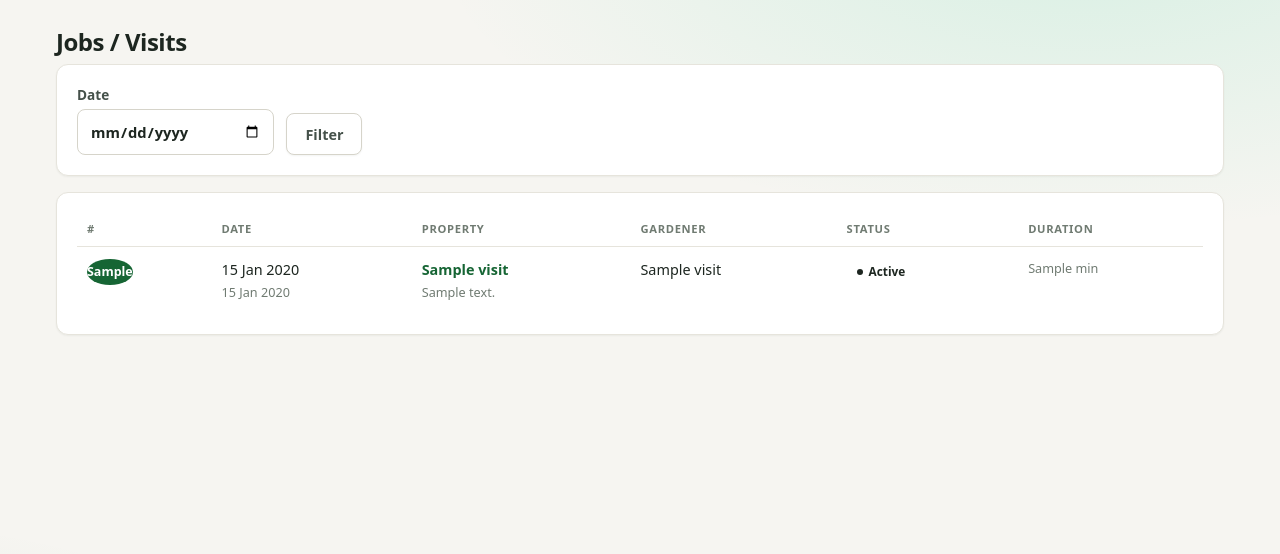
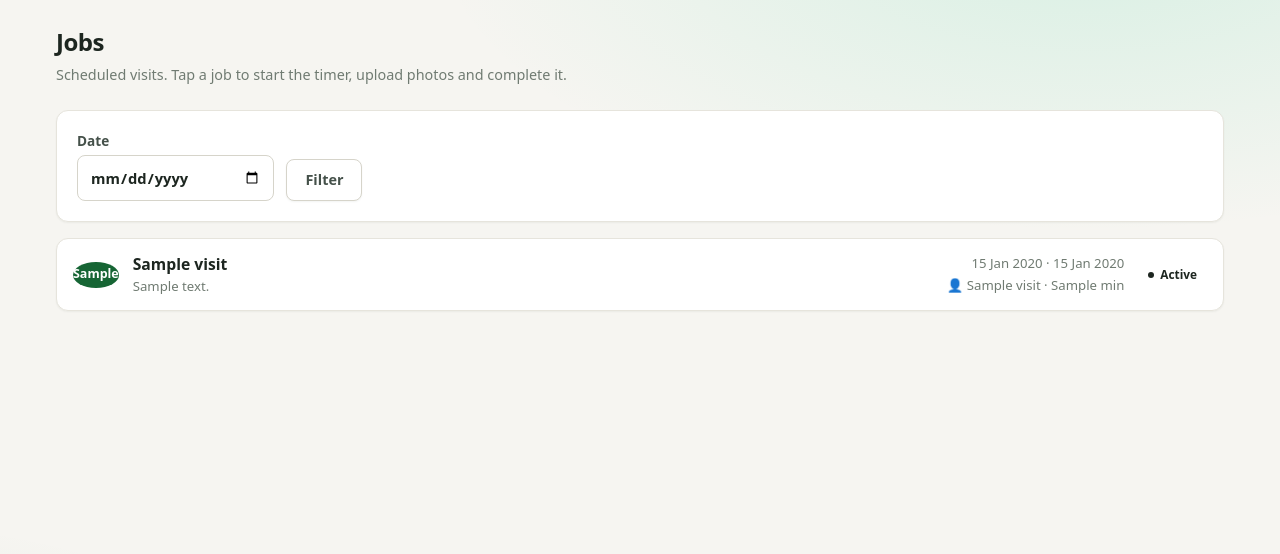
Before and after one commit to matthewhe22/GardeningMgt, a Node project: template views/visits/index.ejs in a window 1280 px wide. Shown: the top 554 px of the page. Run offline with Node 20 templates, Linux system fonts and the light colour scheme; the template is opened without the code that fills it: most values are stand-ins (such as "Sample title", 1, 10 or a date in 2020).

Commit message:
Redesign job pages around the gardener workflow; rename Site jobs to Sites
Job detail page: header chips (date, address, gardener, status,
replacement badge), then a single action card — a full-width Start job
button, or the photo-count + confirmation + Complete job button while
running, or the completion summary with report link when done. Work
sections (tasks, photos, comments) follow, and all staff controls
(reassign, reschedule, status, duration, invoice) are folded into a
collapsed 'Manage job' panel so gardeners aren't faced with them on
mobile. Date change lives in a small collapsible for everyone.

Jobs list: squashed table replaced by tappable job cards (site, address,
date/window, gardener, status) that stack cleanly on phones.

Navigation: 'Site jobs' renamed to 'Sites'.

https://claude.ai/code/session_01D7h3gSbWGE4CqmH5SgMapW

```diff
--- a/public/css/style.css
+++ b/public/css/style.css
@@ -918,3 +918,42 @@ body.anon {
   body.authed main.container { margin: 0; padding: 0; }
   .card { box-shadow: none; }
 }
+
+/* --------------------------------------------------------------------------
+   Job page workflow & job list rows
+   -------------------------------------------------------------------------- */
+
+.chips { display: flex; flex-wrap: wrap; gap: 8px; align-items: center; margin: 8px 0 4px; }
+.chip {
+  display: inline-flex; align-items: center; gap: 6px;
+  background: var(--card); border: 1px solid var(--border);
+  border-radius: 999px; padding: 4px 12px; font-size: 0.84rem; color: var(--text-soft);
+}
+
+.btn-block { display: block; width: 100%; padding: 14px 16px; font-size: 1.05rem; font-weight: 650; text-align: center; }
+.btn-row { display: flex; gap: 10px; flex-wrap: wrap; align-items: center; }
+.confirm-line { display: flex; align-items: center; gap: 10px; font-weight: 600; margin: 10px 0; }
+.confirm-line input { width: 20px; height: 20px; }
+
+.timer-card details { margin-top: 12px; }
+.manage-card summary { cursor: pointer; }
+.comment-photo { max-width: 140px; display: inline-block; margin-right: 8px; }
+
+.job-list { display: flex; flex-direction: column; gap: 10px; }
+.job-row {
+  display: flex; align-items: center; gap: 14px;
+  padding: 14px 16px; margin: 0;
+  text-decoration: none; color: var(--text);
+  transition: box-shadow 0.12s ease, transform 0.12s ease;
+}
+.job-row:hover { text-decoration: none; box-shadow: var(--shadow); transform: translateY(-1px); }
+.job-row-main { display: flex; flex-direction: column; min-width: 0; flex: 1; }
+.job-row-main strong { font-size: 0.98rem; }
+.job-row-main .muted { white-space: nowrap; overflow: hidden; text-overflow: ellipsis; }
+.job-row-meta { display: flex; flex-direction: column; align-items: flex-end; gap: 2px; flex: none; }
+.job-row .status { flex: none; }
+
+@media (max-width: 600px) {
+  .job-row { flex-wrap: wrap; }
+  .job-row-meta { align-items: flex-start; flex-direction: row; gap: 10px; width: 100%; order: 4; padding-left: 38px; }
+}
--- a/src/routes/jobs.js
+++ b/src/routes/jobs.js
@@ -25,7 +25,7 @@ router.get('/', asyncHandler(async (req, res) => {
     ORDER BY j.active DESC, p.name`, staff ? [] : [req.user.id]);
   const properties = await q('SELECT id, name FROM properties ORDER BY name');
   const gardeners = await q("SELECT id, name FROM users WHERE role = 'gardener' AND active");
-  res.render('jobs/index', { title: 'Site jobs', jobs, properties, gardeners, staff, frequencies: FREQUENCIES });
+  res.render('jobs/index', { title: 'Sites', jobs, properties, gardeners, staff, frequencies: FREQUENCIES });
 }));
 
 // Create a recurring job; schedules its first visit on the start date.
--- a/views/jobs/index.ejs
+++ b/views/jobs/index.ejs
@@ -1,6 +1,6 @@
 <%- include('../partials/header') %>
 <div class="page-head">
-  <h1>Site jobs</h1>
+  <h1>Sites</h1>
   <p class="page-sub">One recurring job per site. The default gardener is assigned to every
     occurrence; individual visits can still be reassigned as a replacement. Completing a visit
     automatically schedules the next one per the frequency, within the contract term.</p>
@@ -8,7 +8,7 @@
 
 <% if (staff) { %>
 <details class="card">
-  <summary><strong>＋ New site job</strong></summary>
+  <summary><strong>＋ New site</strong></summary>
   <form method="post" action="/jobs" class="form-grid">
     <label>Site
       <select name="property_id" required>
--- a/views/partials/header.ejs
+++ b/views/partials/header.ejs
@@ -39,7 +39,7 @@
     <div class="nav-label">Workspace</div>
     <a href="/" class="nav-item<%= active('/') %>"><%- icons.home %> Dashboard</a>
     <a href="/visits" class="nav-item<%= active('/visits') %>"><%- icons.jobs %> Jobs</a>
-    <a href="/jobs" class="nav-item<%= active('/jobs') %>"><%- icons.repeat %> Site jobs</a>
+    <a href="/jobs" class="nav-item<%= active('/jobs') %>"><%- icons.repeat %> Sites</a>
     <a href="/tasks" class="nav-item<%= active('/tasks') %>"><%- icons.tasks %> Tasks</a>
     <a href="/issues" class="nav-item<%= active('/issues') %>"><%- icons.issues %> Issues</a>
     <a href="/photos" class="nav-item<%= active('/photos') %>"><%- icons.photos %> Photos</a>
@@ -87,7 +87,7 @@
 <label for="nav-toggle" class="sheet-backdrop" aria-hidden="true"></label>
 <div class="sheet" aria-label="More options">
   <div class="sheet-handle"></div>
-  <a href="/jobs" class="nav-item<%= active('/jobs') %>"><%- icons.repeat %> Site jobs</a>
+  <a href="/jobs" class="nav-item<%= active('/jobs') %>"><%- icons.repeat %> Sites</a>
   <a href="/tasks" class="nav-item<%= active('/tasks') %>"><%- icons.tasks %> Tasks</a>
   <a href="/photos" class="nav-item<%= active('/photos') %>"><%- icons.photos %> Photos</a>
   <a href="/notifications" class="nav-item<%= active('/notifications') %>"><%- icons.bell %> Notifications<% if (unreadCount > 0) { %><span class="badge"><%= unreadCount %></span><% } %></a>
--- a/views/visits/index.ejs
+++ b/views/visits/index.ejs
@@ -1,5 +1,8 @@
 <%- include('../partials/header') %>
-<h1>Jobs / Visits</h1>
+<div class="page-head">
+  <h1>Jobs</h1>
+  <p class="page-sub">Scheduled visits. Tap a job to start the timer, upload photos and complete it.</p>
+</div>
 
 <div class="card">
   <form method="get" class="filter-row">
@@ -20,7 +23,7 @@
 
 <% if (staff) { %>
 <details class="card">
-  <summary><strong>＋ Schedule a new visit</strong></summary>
+  <summary><strong>＋ Schedule a one-off visit</strong> <span class="muted">(recurring jobs are created on the Sites page)</span></summary>
   <form method="post" action="/visits" class="form-grid">
     <label>Property
       <select name="property_id" required>
@@ -41,20 +44,21 @@
 </details>
 <% } %>
 
-<div class="card">
-  <table class="table">
-    <tr><th>#</th><th>Date</th><th>Property</th><th>Gardener</th><th>Status</th><th>Duration</th></tr>
-    <% visits.forEach(v => { %>
-    <tr>
-      <td><span class="route-no"><%= v.route_order || '–' %></span></td>
-      <td><%= v.scheduled_date %><% if (v.time_window) { %><br><span class="muted"><%= v.time_window %></span><% } %></td>
-      <td><a href="/visits/<%= v.id %>"><strong><%= v.property_name %></strong></a><br><span class="muted"><%= v.address %></span></td>
-      <td><%= v.gardener_name || 'Unassigned' %></td>
-      <td><span class="status status-<%= v.status %>"><%= v.status.replace('_',' ') %></span></td>
-      <td class="muted"><%= v.duration_minutes ? v.duration_minutes + ' min' : '' %></td>
-    </tr>
-    <% }) %>
-  </table>
-  <% if (!visits.length) { %><p class="muted">No visits match this filter.</p><% } %>
+<div class="job-list">
+  <% visits.forEach(v => { %>
+  <a class="job-row card" href="/visits/<%= v.id %>">
+    <span class="route-no"><%= v.route_order || '·' %></span>
+    <span class="job-row-main">
+      <strong><%= v.property_name %></strong>
+      <span class="muted"><%= v.address %></span>
+    </span>
+    <span class="job-row-meta">
+      <span class="muted"><%= v.scheduled_date %><% if (v.time_window) { %> · <%= v.time_window %><% } %></span>
+      <span class="muted">👤 <%= v.gardener_name || 'Unassigned' %><% if (v.duration_minutes) { %> · <%= v.duration_minutes %> min<% } %></span>
+    </span>
+    <span class="status status-<%= v.status %>"><%= v.status.replace('_',' ') %></span>
+  </a>
+  <% }) %>
+  <% if (!visits.length) { %><div class="card"><p class="muted">No visits match this filter.</p></div><% } %>
 </div>
 <%- include('../partials/footer') %>
```
Also changed, not shown: views/visits/show.ejs (+56 -42 lines).
